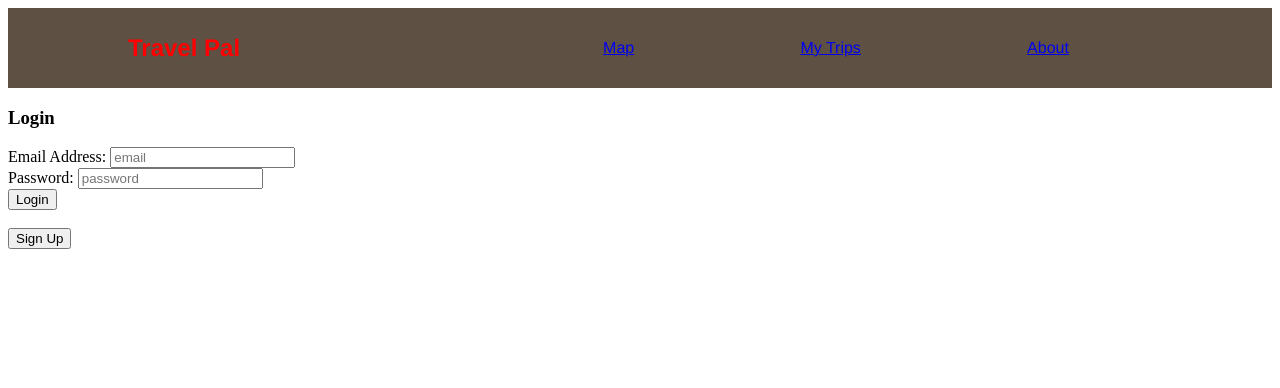
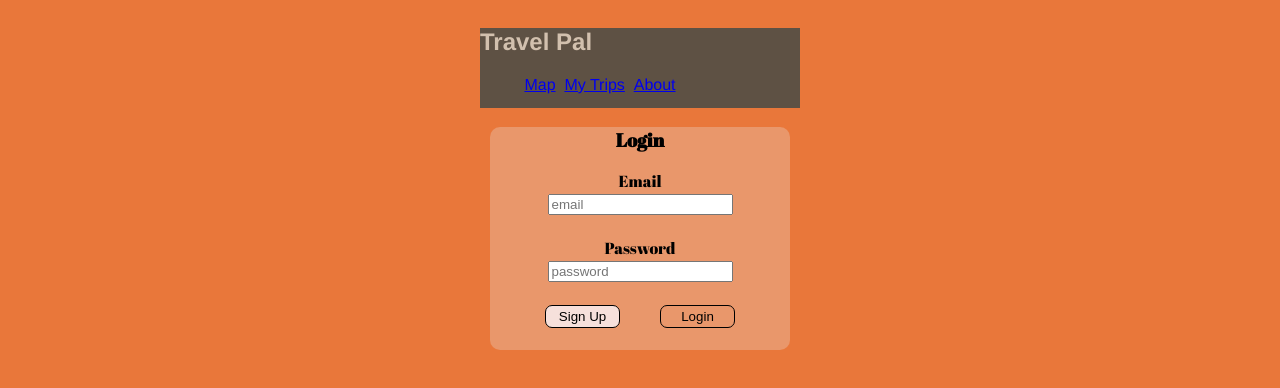
Before and after one commit to scooby-gang-7/iteration, a React (Create React App) app: page /#/ in a window 1280 px wide. Shown: the top 388 px of the page. Built offline with nearby package versions, Linux system fonts and the light colour scheme; no server answers.

Commit message:
styling on login

```diff
--- a/client/components/Login.jsx
+++ b/client/components/Login.jsx
@@ -50,22 +50,25 @@ function Login(props) {
 
   return (
     <div id="login-parent">
-      <form action='#'>
+      <form action='#' class="loginBox">
         <h3>Login</h3>
         <div className=''>
-          <label>Email Address:  </label>
+          <label>Email  </label><br />
           <input type='text' placeholder='email' name='email' onChange={(e) => setEmail(e.target.value)} />
         </div>
         <div className=''>
-          <label>Password:  </label>
+          <br />
+          <label>Password  </label><br />
           <input type='password' placeholder='password' name='password' onChange={(e) => setPassword(e.target.value)}/>
         </div>
-        <button className='' onClick={handleSubmitlogin}>Login</button>
+        <br />
+        <Link to="/signup">
+          <button id="btn-signup" className='signUpButton'>Sign Up</button>
+        </Link>
+        <button id="btn-login" className='' onClick={handleSubmitlogin}>Login</button>
+        <br />
       </form>
       <br />
-      <Link to="/signup">
-      <button className='signUpButton'>Sign Up</button>
-      </Link>
     </div>
   )
 };
--- a/client/index.html
+++ b/client/index.html
@@ -5,10 +5,12 @@
   <meta charset="UTF-8">
   <meta http-equiv="X-UA-Compatible" content="IE=edge">
   <meta name="viewport" content="width=device-width, initial-scale=1.0">
-  <title>Document</title>
+  <link rel="preconnect" href="https://fonts.googleapis.com">
+<link rel="preconnect" href="https://fonts.gstatic.com" crossorigin>
+<link href="https://fonts.googleapis.com/css2?family=Abril+Fatface&display=swap" rel="stylesheet">
+  <title>Travel Pal</title>
 </head>
-
-<body>
+<body id="root">
   <div id="root"></div>
 </body>
 </html>
--- a/client/stylesheets/styles.css
+++ b/client/stylesheets/styles.css
@@ -1,24 +1,50 @@
+#root {
+    background-color: rgb(233, 119, 58);;
+    display: flex;
+    align-items: center;
+    justify-content: center;
+}
+
 .map-container {
     width: 600px;
     height: 600px;
 }
 
+#login-parent {
+    background-color: rgb(233, 151, 107);
+    font-family: 'Abril Fatface', cursive;
+    border-radius: 10px;
+    width: 300px;
+    text-align: center;
+    margin: 10px;
+}
+
+#btn-login {
+    margin-left: 20px;
+    background-color: #e9976b;
+    border-radius: 7px;
+    border: 1px solid;
+    padding: 3px;
+    width: 75px;
+}
+
+#btn-signup {
+    margin-right: 20px;
+    color: black;
+    background-color: #F6E0DB;
+    border-radius: 7px;
+    border: 1px solid;
+    padding: 3px;
+    width: 75px;
+}
+
+
 nav{
     font-family: Helvetica;
-    display: flex;
-    justify-content: space-around;
     align-items: center;
     min-height: 10vh;
     background: rgb(94, 81, 68);
     color: rgb(210, 192, 174);
-
-}
-
-nav h1 {
-    color: red;
-}
-
-nav ul {
 
 }
 
```
